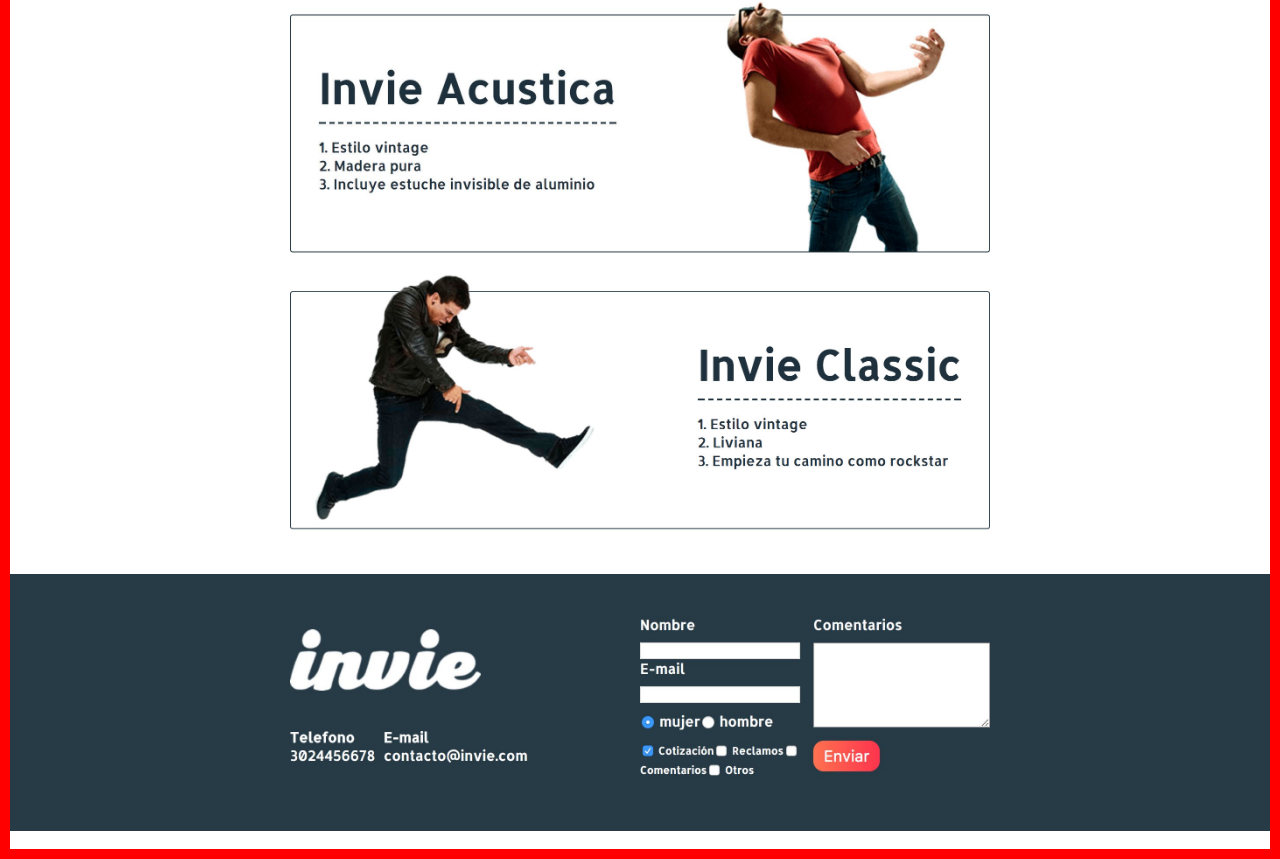
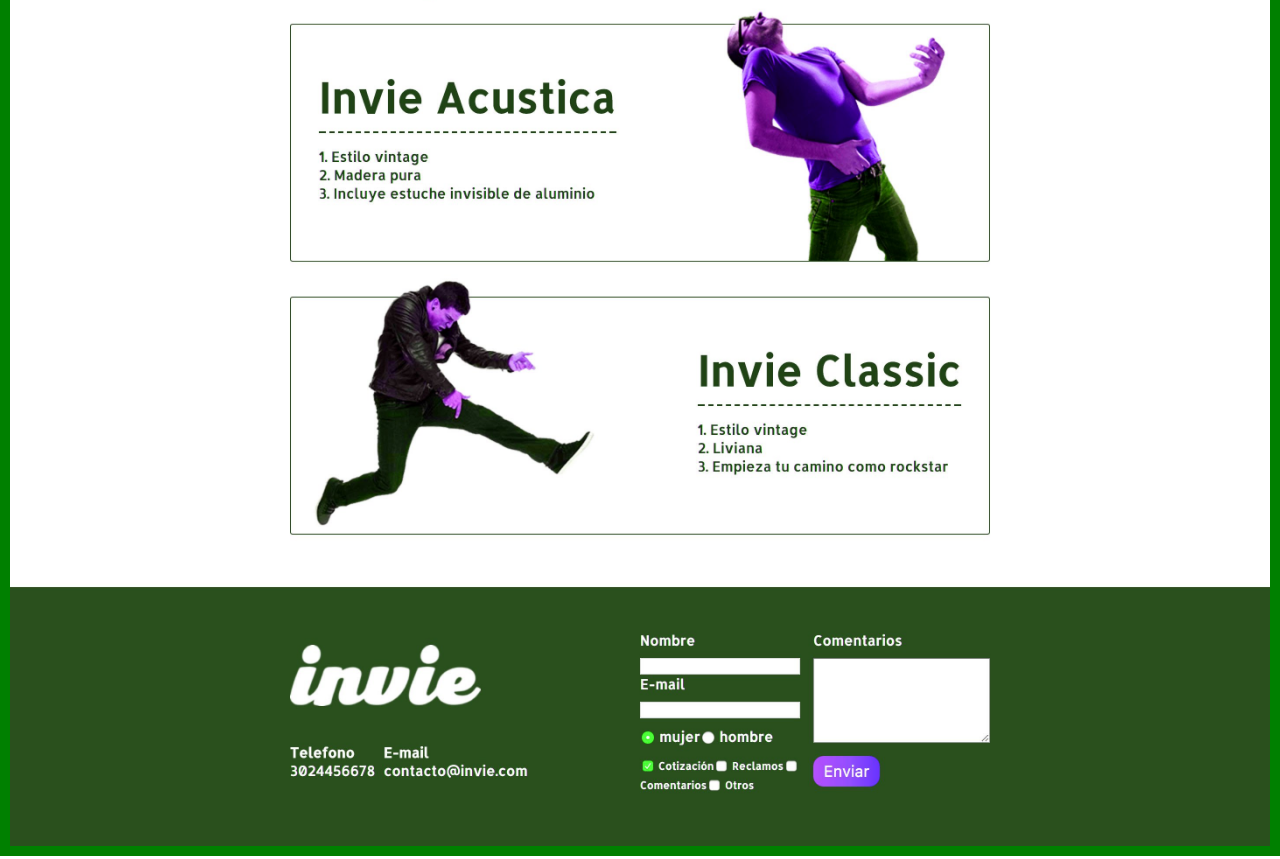
Before and after one commit to randresuk/invie-github, a plain HTML site: page index.html in a window 1280 px wide. Shown: the part 547-1406 px from the top of the page. Drawn offline with Linux system fonts and the light colour scheme.

Commit message:
nueva version de invie verde con borde

```diff
--- a/index.html
+++ b/index.html
@@ -5,7 +5,7 @@
 	<style type="text/css" media="screen">
 		body{
 			margin: 0;
-			border: 10px solid red;
+			border: 10px solid green;
 		}
 		img	{
 			max-width: 100%;
@@ -16,12 +16,8 @@
 	</style>
 </head>
 <body>
-<img src="header.jpg" alt="">
-<img src="hero.jpg" alt ="">
-<img src="acustica.jpg" alt="">
-<img src="clasica.jpg" alt="">
-<img src="footer.jpg" alt="">
-<img src="a" alt="">
+
+<img src="nueva-version.jpg" alt="">
 
 
 </body>
```
Also changed, not shown: nueva-version.jpg (added).
